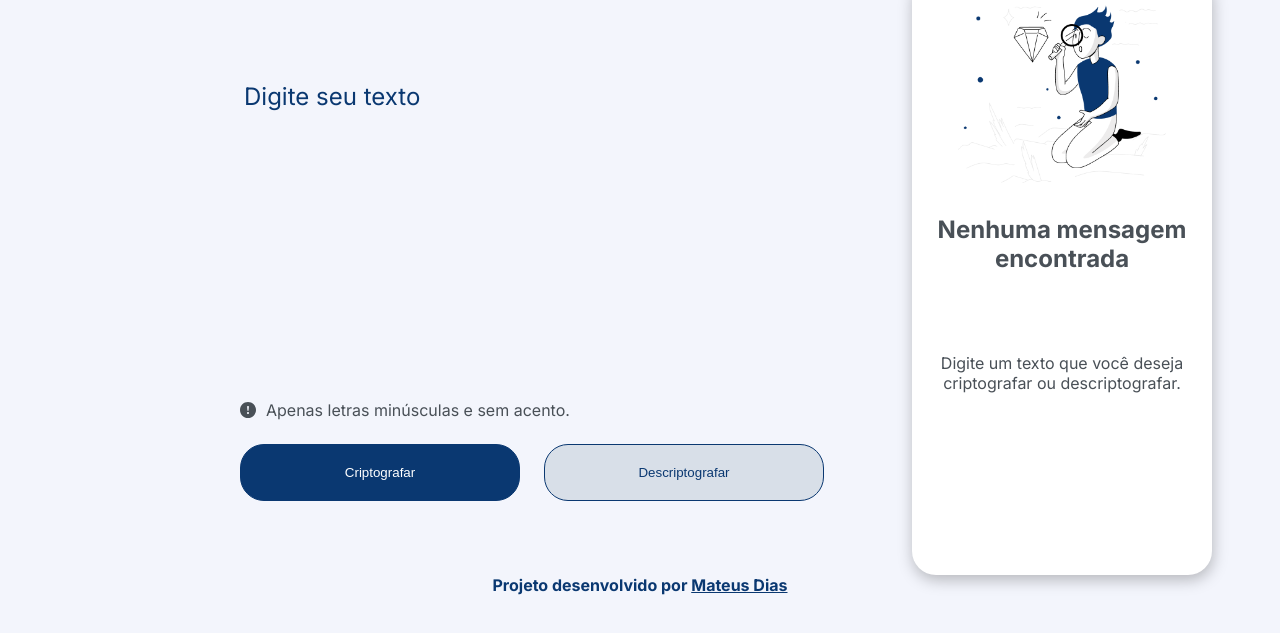
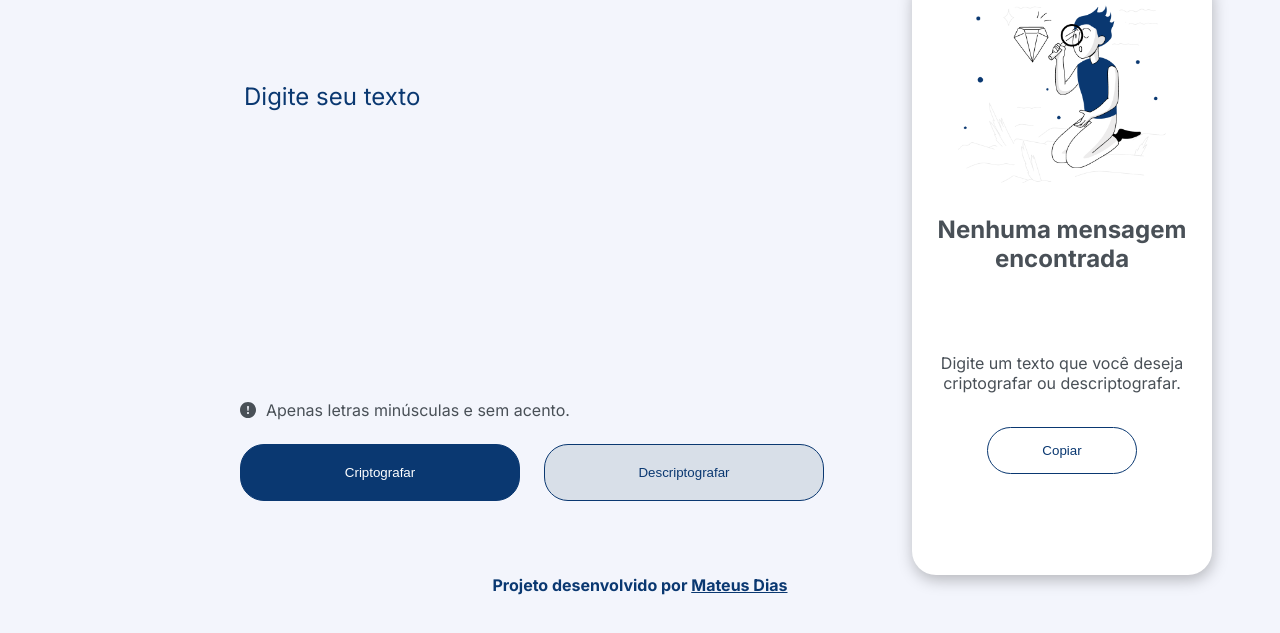
Before and after one commit to mateusdiaz7/challenge-decodificador-alura, a plain HTML site: page index.html in a window 1280 px wide. Shown: the part 139-772 px from the top of the page. Drawn offline with Linux system fonts and the light colour scheme.

Commit message:
adicionado a função do Botão copiar

```diff
--- a/index.html
+++ b/index.html
@@ -34,7 +34,7 @@
             <img src="assets/image-search.png" id="imagem-mensagem" alt="">
             <h1 id="mensagem-informacoes">Nenhuma mensagem encontrada</h1>
             <p id="mensagem-resultado">Digite um texto que você deseja criptografar ou descriptografar.</p>
-            <button id="botao-copiar">Copiar</button>
+            <button id="botao-copiar" onclick="execCopy()">Copiar</button>
         </section>
     </main>
 
--- a/js/app.js
+++ b/js/app.js
@@ -55,3 +55,10 @@ function mostrarMensagemNaTela() {
     msgNaoEncontrada.style.display = "none";
     imagemMensagem.style.display = "none";
 }
+
+document.getElementById("botaoCopiar").addEventListener('click', execCopy());
+
+function execCopy() {
+    document.getElementById("campo-mensagem").select();
+    document.execCommand("copy");
+}
--- a/styles/style.css
+++ b/styles/style.css
@@ -117,15 +117,14 @@ textarea::placeholder {
 }
 
 #botao-copiar {
-    display: none;
-    width: 180px;
-    padding: 20px;
+    width: 150px;
+    padding: 15px;
     border-radius: 24px;
     color: var(--dark-blue);
     background-color: transparent;
     border: 1px solid var(--dark-blue);
     cursor: pointer;
-    margin: 20%;
+    margin: 13%;
 }
 
 footer {
```
